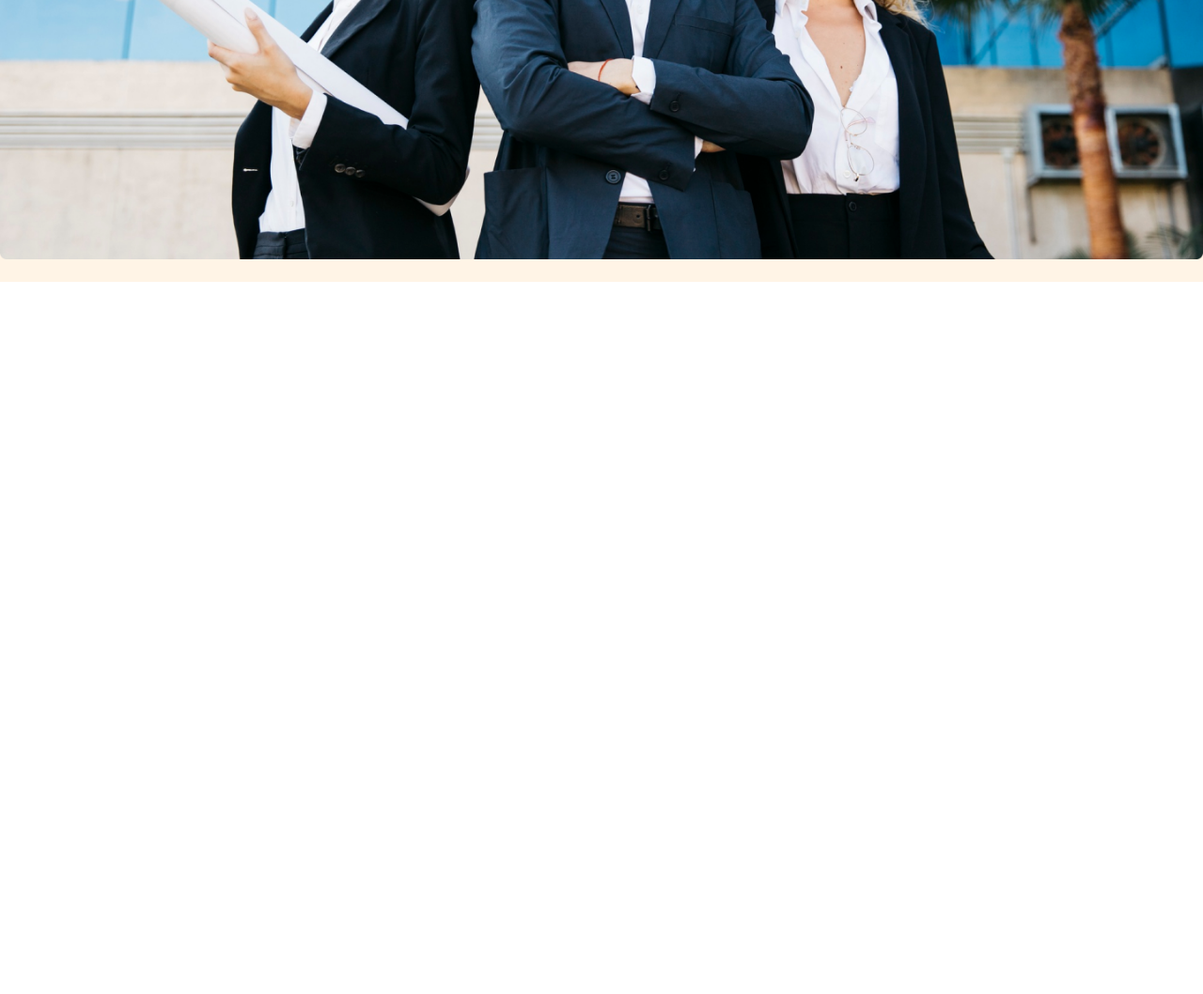
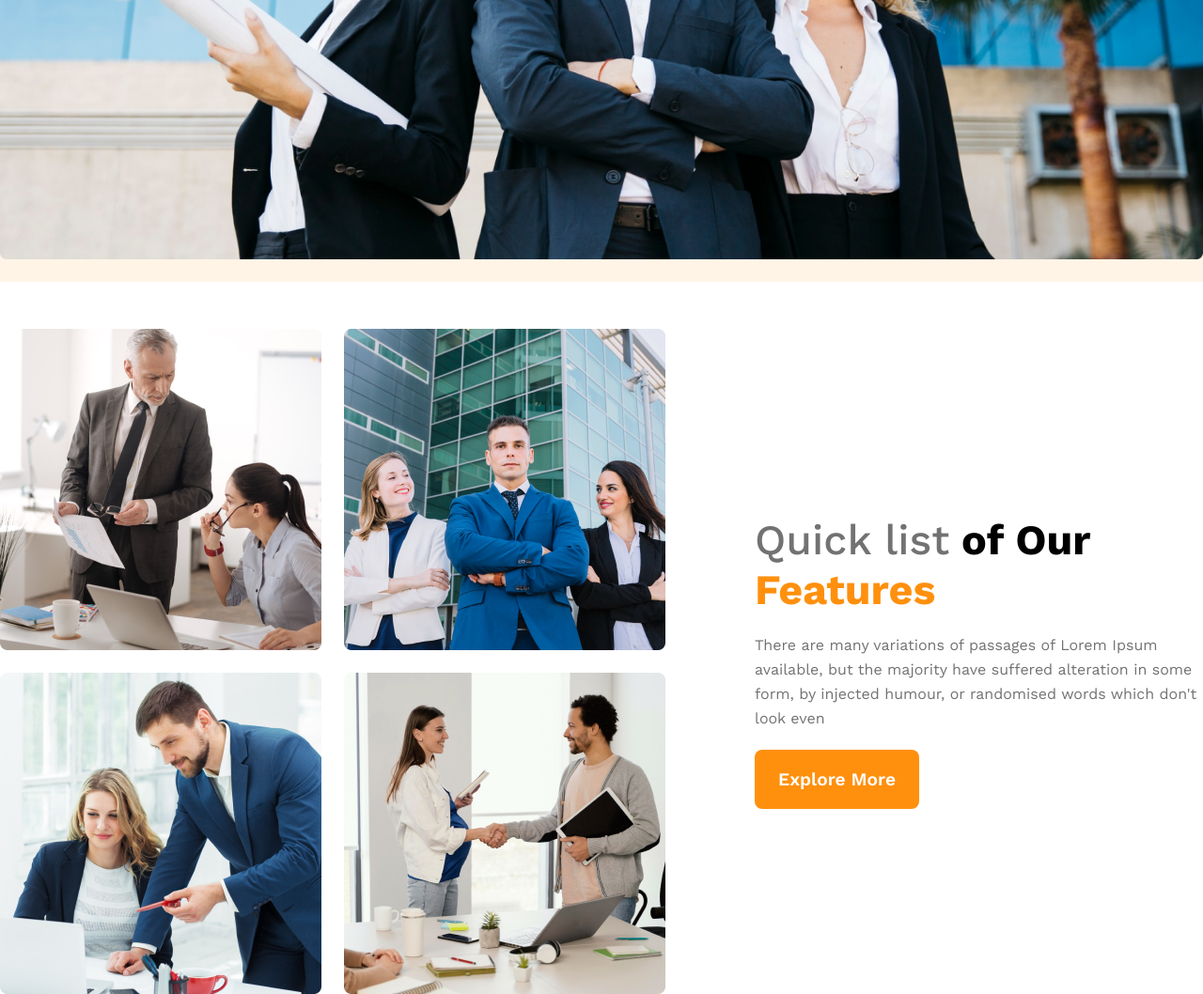
Before and after one commit to Sheikh-Rasel2001/G3-architects, a plain HTML site: page index.html in a window 1280 px wide. Shown: the part 842-1900 px from the top of the page at 94% size. Before the commit the page ends 1142 px from the top, so only its background shows below. Drawn offline with nearby package versions, Linux system fonts and the light colour scheme.

Commit message:
feature section added

```diff
--- a/index.html
+++ b/index.html
@@ -11,8 +11,9 @@
 </head>
 <body>
     <div class="all-content">
-
+        <!-- header section start -->
         <header class="bg-light">
+            <!-- navbar section start -->
             <nav class="navbar bg-size display-flex">
                 <h3 class="brand">G3 Architect</h3>
                 <ul class="nav-link display-flex">
@@ -22,6 +23,8 @@
                     <li class="nav-item"><a href="#" class="nav-links">Log In </a></li>
                 </ul>
             </nav>
+            <!-- navbar section end -->
+             <!-- banner section start -->
             <div class="banner bg-size">
                 <div class="banner-content">
                     <h3 class="banner-title">Brand New Group of Architects</h3>
@@ -32,7 +35,29 @@
                     <img src="images/banner.png" alt="Banner of Architect">
                 </div>
             </div>
+            <!-- banner section end -->
         </header>
+        <!-- header section end -->
+         <main class="bg-size">
+            <!-- team and feature start -->
+            <section class="teams display-flex">
+                <div class="team-image">
+                    <img src="images/team1.png" alt="Two Architect Discuss">
+                    <img src="images/team2.png" alt="Three Architect show-up">
+                    <img src="images/team3.png" alt="Manager and Architect Discuss">
+                    <img src="images/team4.png" alt="Two Architect Deal">
+                </div>
+                <div class="feature-content">
+                    <h3 class="feature-title">
+                        <span id="quick-list">Quick list</span>
+                        <span> of Our</span> <span id="features">Features</span>
+                    </h3>
+                    <div class="feature-description">There are many variations of passages of Lorem Ipsum available, but the majority have suffered alteration in some form, by injected humour, or randomised words which don't look even</div>
+                    <button class="primary-btn">Explore More</button>
+                </div>
+            </section>
+            <!-- team and feature section end  -->
+         </main>
 
     </div>
 </body>
--- a/style.css
+++ b/style.css
@@ -7,6 +7,7 @@
 /* shared style */
 .bg-light{
    background-color: rgba(255, 144, 14, 0.1);
+   margin-bottom: 50px;
 }
 .bg-size{
     max-width: 1440px;
@@ -29,6 +30,7 @@
 .navbar{
     justify-content: space-between;
     align-items: center;
+    gap: 20px;
 }
 .brand{
     font-size: 2.8rem;
@@ -71,10 +73,49 @@
     width: 100%;
     padding-bottom: 20px;
 }
+/* header section end */
+/* team and feature style start */
+.teams{
+    align-items: center;
+    gap: 20px;
+}
+.team-image{
+    display: grid;
+    grid-template-columns: repeat(2, 1fr);
+    gap: 24px;
+}
+.feature-content{
+    margin-left: 75px;
+    max-width: 530px;
+}
+.feature-title{
+    font-size: 2.8rem;
+    font-weight: 700;
+    margin-bottom: 20px;
+}
+#quick-list{
+    color: rgba(114, 114, 114, 1);
+    font-weight: 500;
+}
+#features{
+    color: rgba(255, 144, 14, 1);
+}
+.feature-description{
+    color: rgba(114, 114, 114, 1);
+    margin-bottom: 20px;
+    line-height: 26px;
+}
+/* team and feature style end */
 
-
+/* responsive website design */
 @media screen and (max-width: 576px) {
-    .navbar, .nav-link{
+    .navbar,
+    .nav-link,
+    .teams
+    {
         flex-direction: column;
     }
+    .team-image{
+        grid-template-columns: repeat(1, 1fr);
+    }
 }
```
